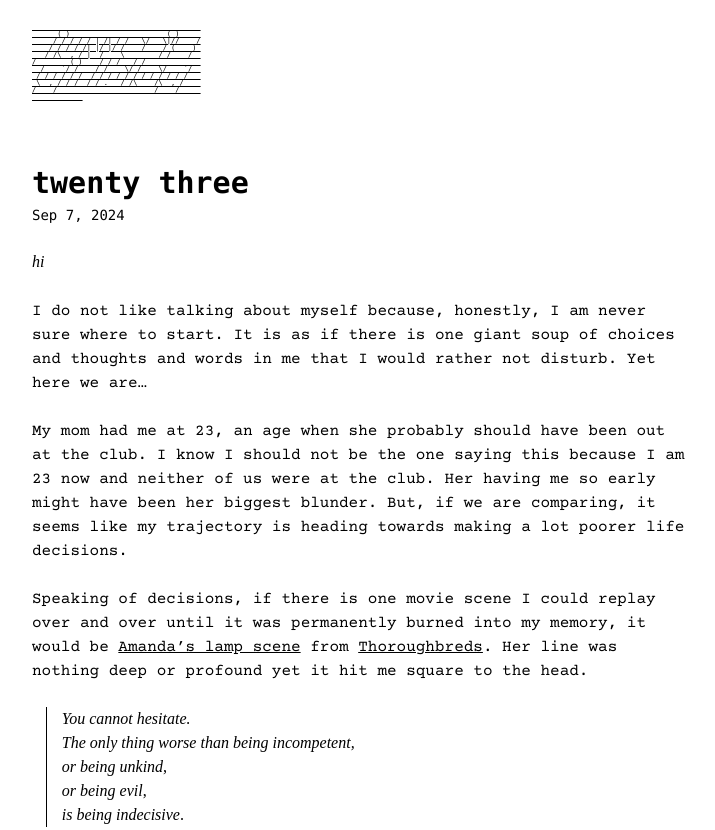
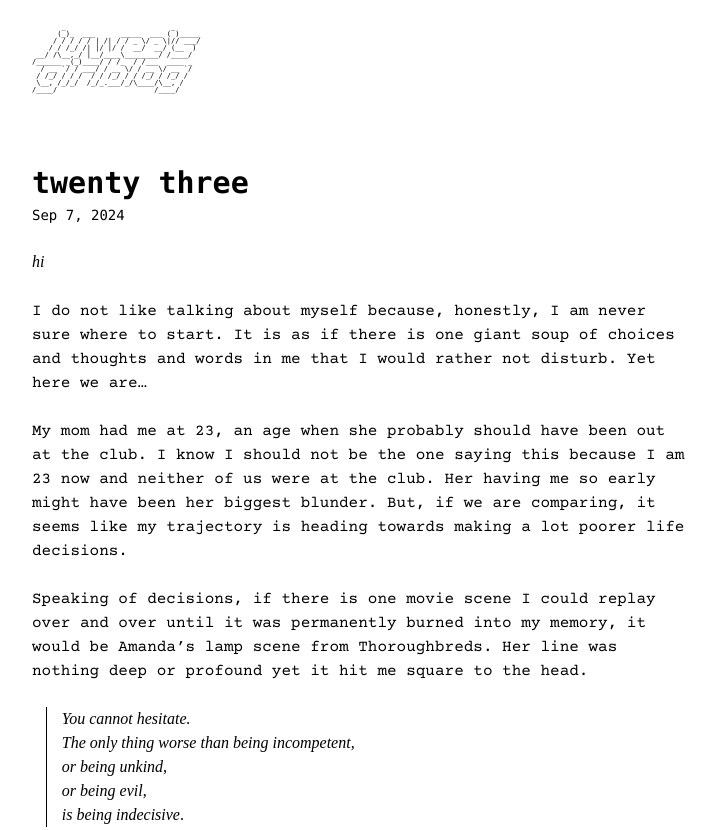
Before and after one commit to juweeism/girlblog, an Astro site: page /blog/twenty-three in a window 1280 px wide. Shown: the top 830 px of the page, without its empty margins (278-993 px from the left). Built offline with nearby package versions, Linux system fonts and the light colour scheme; Astro itself is replaced by a stand-in of ours.

Commit message:
remove underline on anchor

```diff
--- a/src/styles/global.css
+++ b/src/styles/global.css
@@ -26,10 +26,6 @@
     font-weight: 300;
 }
 
-a {
-    text-decoration: underline;
-}
-
 article em {
     font-family: 'Times New Roman', Times, serif;
 }
```
